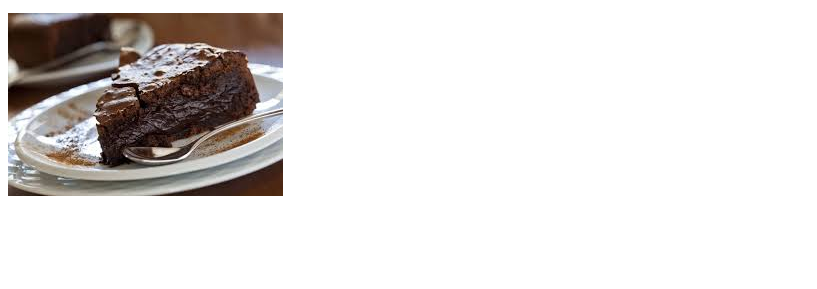
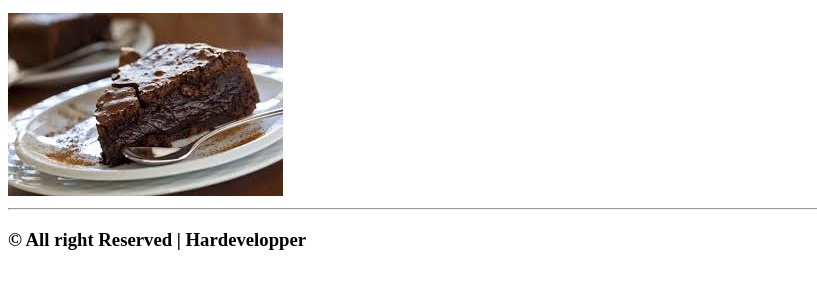
Before and after one commit to Hardevelopper/recette-gateau, a plain HTML site: page index.html in a window 1280 px wide. Shown: the part 135-424 px from the top of the page, without its empty margins (0-817 px from the left). Drawn offline with Linux system fonts and the light colour scheme.

Commit message:
Update index.html
Footer

```diff
--- a/index.html
+++ b/index.html
@@ -10,5 +10,7 @@
     <h1>Gateau au chocolat</h1>
     <p>Cette recette facile du gateau au chocolat est un grand classique que vos enfants dégusterons aave beaucoup de plaisir</p>
     <img src="gateau.jpg" alt="un gaterau" srcset="">
+    <hr>
+    <h3> &copy; All right Reserved | Hardevelopper</h3>
 </body>
 </html>
```
